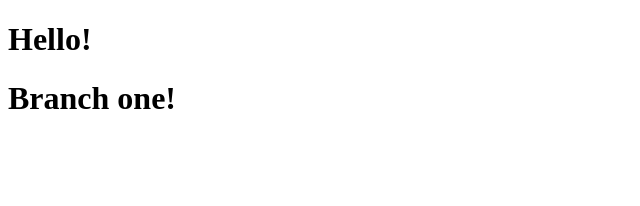
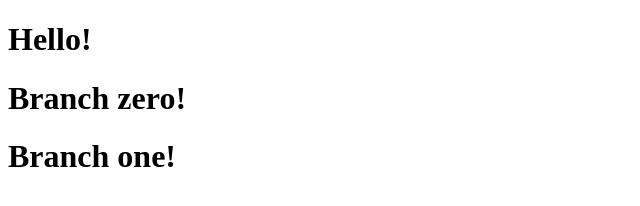
Before and after one commit to NatalliaZel/TEST-REPO, a plain HTML site: page index.html in a window 1280 px wide. Shown: the whole page, without its empty margins (0-640 px from the left). Drawn offline with Linux system fonts and the light colour scheme.

Commit message:
branch zero-one

```diff
--- a/index.html
+++ b/index.html
@@ -7,6 +7,7 @@
   </head>
   <body>
     <h1>Hello!</h1>
+    <h1>Branch zero!</h1>
     <h1>Branch one!</h1>
   </body>
 </html>
```
